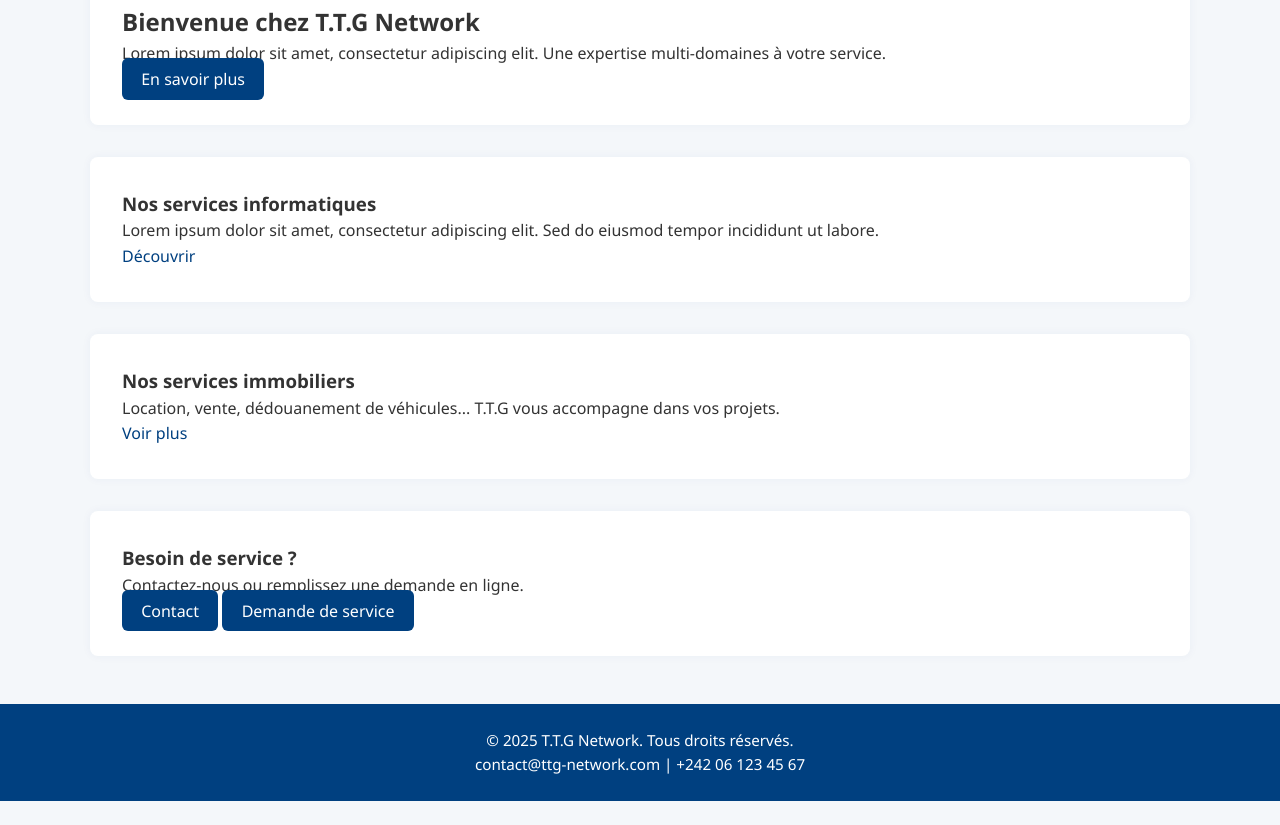
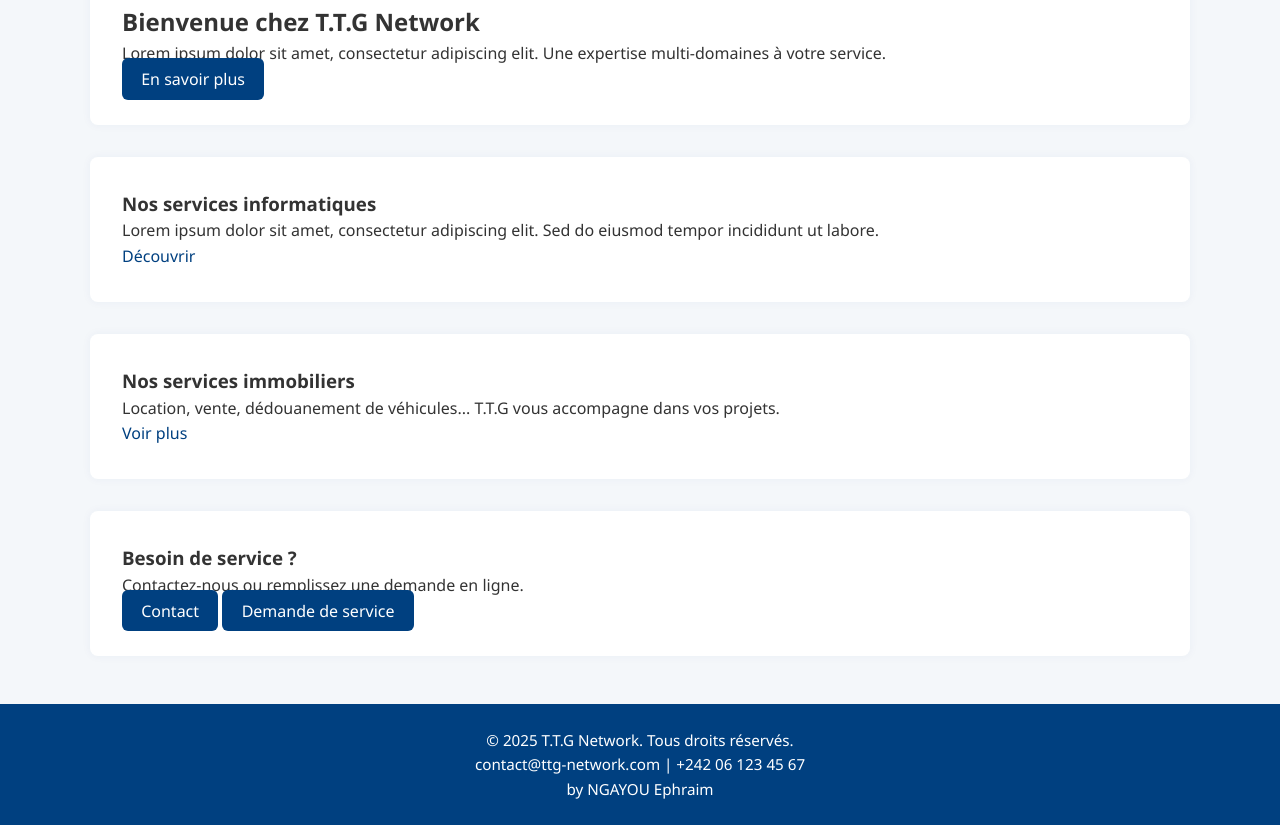
Before and after one commit to ephraim-ngayou/site1, a plain HTML site: page index.html in a window 1280 px wide. Shown: the part 420-1245 px from the top of the page. Before the commit the page ends 1221 px from the top, so only its background shows below. Drawn offline with Linux system fonts and the light colour scheme.

```diff
--- a/index.html
+++ b/index.html
@@ -54,6 +54,7 @@
   <footer>
     <p>&copy; 2025 T.T.G Network. Tous droits réservés.</p>
     <p>contact@ttg-network.com | +242 06 123 45 67</p>
+    <p>by NGAYOU Ephraim</p>
   </footer>
 
 </body>
```
Also changed, not shown: image/logo.png (added), 2 other files.
